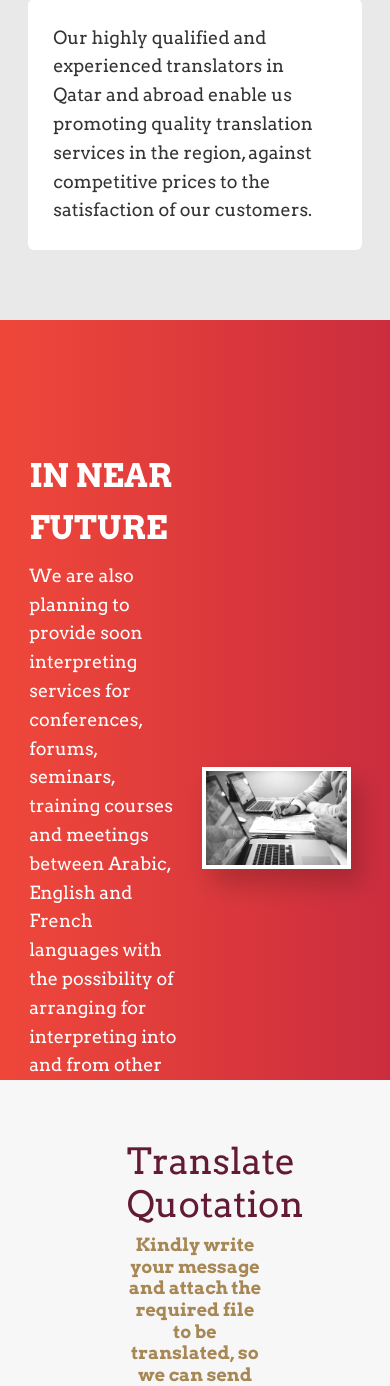
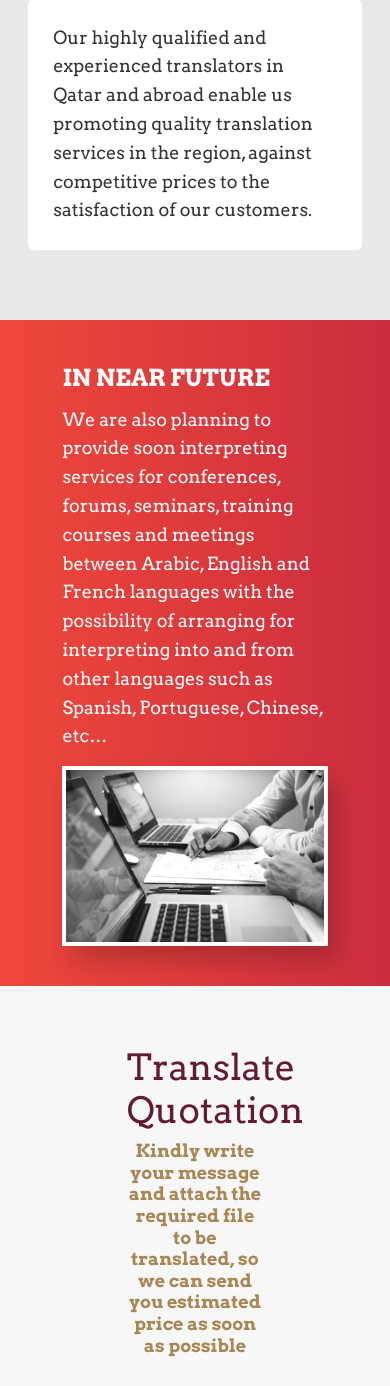
Before and after one commit to rusaidmrd/gmt, a PHP site: page / in a window 390 px wide; the page is wider, and only the part inside the window is pictured. Shown: the part 4377-5763 px from the top of that part. Run offline with PHP 8.4, Linux system fonts and the light colour scheme; some libraries are stand-ins or nearby versions.

Commit message:
responsive for learn more section

```diff
--- a/sass/modules/_learn.scss
+++ b/sass/modules/_learn.scss
@@ -47,10 +47,6 @@
 			  display: block;
 			  transition: all .5s cubic-bezier(0.645, 0.045, 0.355, 1);
 			  margin-top: -10px;
-			// 	border:4px solid #fff;
-			// -moz-box-shadow: 1px 2px 8px $dark;
-   //  -webkit-box-shadow: 1px 2px 8px $dark;
-   //      box-shadow: 1px 2px 8px $dark;
 			}
 
 			.glow-wrap {
@@ -98,6 +94,50 @@
 
 
 
+@include breakpoint($ipadMax) {
+	.learn-more {
+		height:100vh-6vh;
+		.inner-wrapper {
+			margin: 100px auto;
+			.text-container {
+				h3 {
+					font-size: 1.3em;
+					margin-bottom: 8px;
+				}
+			} // end of text-container
+
+		}// end of inner-wrapper
+	} // end of learn-more
+}
+
+
+@include breakpoint($mobileMax) {
+	.learn-more {
+		height:auto;
+		padding-top:20px;
+		padding-bottom:20px;
+		.inner-wrapper {
+			margin:20px auto;
+			.text-container {
+				display:block;
+				width:80%;
+				margin:0 auto 15px auto;
+				h3 {
+					font-size: 1.3em;
+					margin-bottom: 8px;
+				}
+			} // end of text-container
+
+			.img-container {
+				width:80%;
+				margin:25px auto 0px auto;
+				display:block;
+
+			}
+
+		}// end of inner-wrapper
+	} // end of learn-more
+}
 
 
 
--- a/stylesheets/styles.css
+++ b/stylesheets/styles.css
@@ -947,7 +947,7 @@ a:hover {
   transition: all 0.5s cubic-bezier(0.645, 0.045, 0.355, 1);
   margin-top: -10px;
 }
-/* line 56, ../sass/modules/_learn.scss */
+/* line 52, ../sass/modules/_learn.scss */
 .learn-more .inner-wrapper .img-container .glow-wrap {
   overflow: hidden;
   position: absolute;
@@ -956,7 +956,7 @@ a:hover {
   top: 0;
   margin-top: -10px;
 }
-/* line 65, ../sass/modules/_learn.scss */
+/* line 61, ../sass/modules/_learn.scss */
 .learn-more .inner-wrapper .img-container .glow {
   display: block;
   position: absolute;
@@ -968,21 +968,65 @@ a:hover {
   transform: rotate(45deg) translate(-450%, 0);
   transition: all 0.5s cubic-bezier(0.645, 0.045, 0.355, 1);
 }
-/* line 78, ../sass/modules/_learn.scss */
+/* line 74, ../sass/modules/_learn.scss */
 .learn-more .inner-wrapper .img-container:hover img {
   box-shadow: 1px 1px 10px 0 rgba(0, 0, 0, 0.1);
 }
-/* line 82, ../sass/modules/_learn.scss */
+/* line 78, ../sass/modules/_learn.scss */
 .learn-more .inner-wrapper .img-container:hover .glow {
   transform: rotate(45deg) translate(450%, 0);
   transition: all 1.5s cubic-bezier(0.645, 0.045, 0.355, 1);
 }
-/* line 87, ../sass/modules/_learn.scss */
+/* line 83, ../sass/modules/_learn.scss */
 .learn-more .inner-wrapper .img-container:hover img,
 .learn-more .inner-wrapper .img-container:hover .glow-wrap {
   margin-top: 0;
 }
 
+@media (max-width: 768px) {
+  /* line 98, ../sass/modules/_learn.scss */
+  .learn-more {
+    height: 94vh;
+  }
+  /* line 100, ../sass/modules/_learn.scss */
+  .learn-more .inner-wrapper {
+    margin: 100px auto;
+  }
+  /* line 103, ../sass/modules/_learn.scss */
+  .learn-more .inner-wrapper .text-container h3 {
+    font-size: 1.3em;
+    margin-bottom: 8px;
+  }
+}
+@media (max-width: 415px) {
+  /* line 115, ../sass/modules/_learn.scss */
+  .learn-more {
+    height: auto;
+    padding-top: 20px;
+    padding-bottom: 20px;
+  }
+  /* line 119, ../sass/modules/_learn.scss */
+  .learn-more .inner-wrapper {
+    margin: 20px auto;
+  }
+  /* line 121, ../sass/modules/_learn.scss */
+  .learn-more .inner-wrapper .text-container {
+    display: block;
+    width: 80%;
+    margin: 0 auto 15px auto;
+  }
+  /* line 125, ../sass/modules/_learn.scss */
+  .learn-more .inner-wrapper .text-container h3 {
+    font-size: 1.3em;
+    margin-bottom: 8px;
+  }
+  /* line 131, ../sass/modules/_learn.scss */
+  .learn-more .inner-wrapper .img-container {
+    width: 80%;
+    margin: 25px auto 0px auto;
+    display: block;
+  }
+}
 @-webkit-keyframes animate {
   from {
     background-position: 0 0;
```
